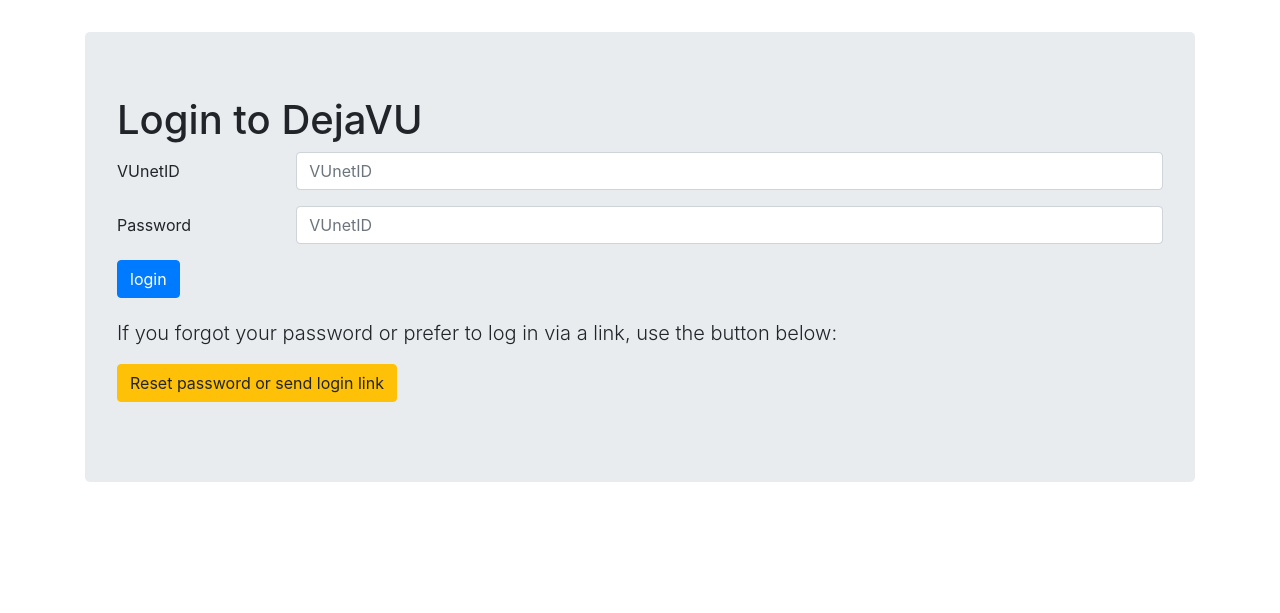
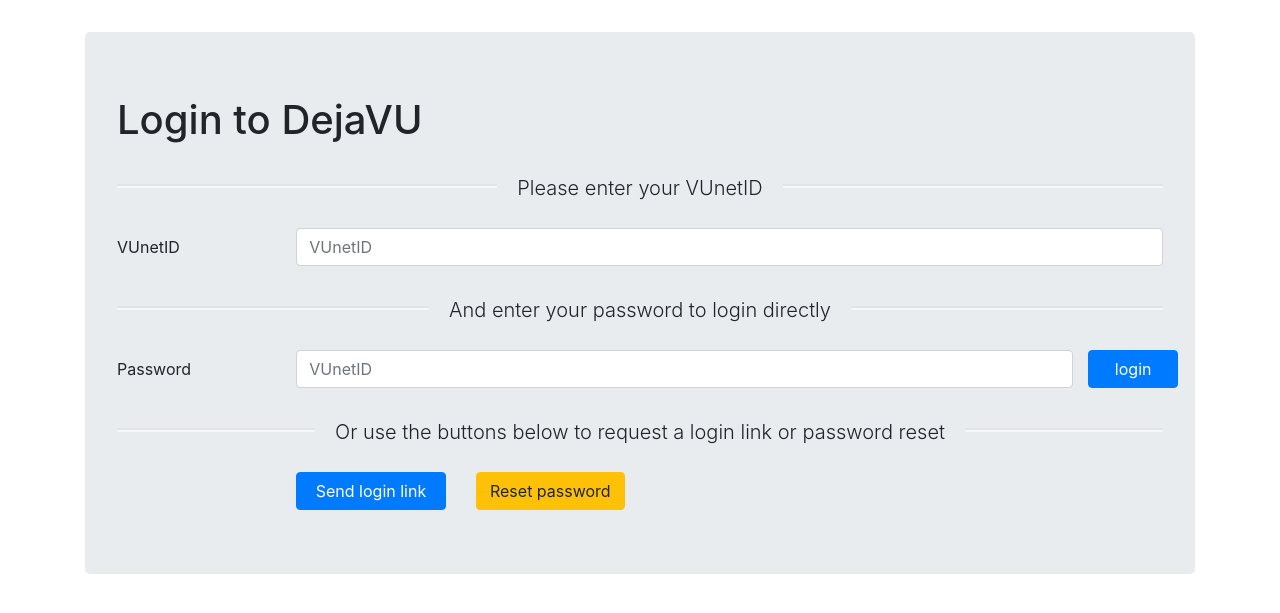
Before and after one commit to vanatteveldt/dejavu, a Django app: page /accounts/login/ in a window 1280 px wide. Shown: the part 56-669 px from the top of the page. Run offline with Django 3.2, Linux system fonts and the light colour scheme; some libraries are stand-ins or nearby versions.

Commit message:
Add login links, refactor dossier (again...)

```diff
--- a/dejaviewer/models.py
+++ b/dejaviewer/models.py
@@ -7,7 +7,7 @@
     has_phd = models.BooleanField(null=True)
     has_bko = models.BooleanField(null=True)
     has_enc1 = models.BooleanField(null=True)
-    notes = models.TextField()
+    notes = models.TextField(null=True, blank=True)
 
     def __str__(self):
         return f'[{self.user.username}] {self.user.first_name} {self.user.last_name}'
--- a/dejaviewer/templates/base.html
+++ b/dejaviewer/templates/base.html
@@ -19,6 +19,12 @@
             padding: 3rem 1.5rem;
             text-align: center;
         }
+
+
+        .text-divider{margin: 2em 0; line-height: 0; text-align: center;}
+.text-divider span{padding: 1em;}
+.jumbotron .text-divider span {background-color: rgb(233, 236, 239);}
+.text-divider:before{ content: " "; display: block; border-top: 2px solid #e3e3e3; border-bottom: 2px solid #f7f7f7;}
     </style>
 <script src="https://kit.fontawesome.com/de4508666e.js"></script>
 
@@ -28,16 +34,19 @@
 
 <!-- Top level menu (navbar) -->
 <nav class="navbar navbar-expand-lg navbar-dark bg-dark">
-  <a class="navbar-brand" href="#">DejaVU</a>
+  <a class="navbar-brand" href="{%  url 'index' %}">DejaVU</a>
   <button class="navbar-toggler" type="button" data-toggle="collapse" data-target="#navbarSupportedContent" aria-controls="navbarSupportedContent" aria-expanded="false" aria-label="Toggle navigation">
     <span class="navbar-toggler-icon"></span>
   </button>
     <ul class="nav navbar-nav  ml-auto">
+        {% if user.is_superuser %}
+            <li class="nav-item"><a class="nav-link" href="{% url 'admin:index' %}"><i class="fas fa-cogs"></i> Admin</a></li>
+        {% endif %}
         {% if user.is_authenticated %}
       <li class="nav-item"><a class="nav-link" href="#"><i class="fas fa-user-graduate"></i> {{ user.username }}</a></li>
-      <li class="nav-item"><a class="nav-link" href="{% url 'logout' %}"><i class="fas fa-sign-out-alt"></i> Log out</a></li>
+      <li class="nav-item"><a class="nav-link" href="{% url 'logout' %}?next={{ request.path }}"><i class="fas fa-sign-out-alt"></i> Log out</a></li>
         {%  else %}
-            <li class="nav-item"><a class="nav-link" href="{% url 'login' %}"><i class="fas fa-sign-in-alt"></i> Log in</a></li>
+            <li class="nav-item"><a class="nav-link" href="{% url 'login' %}?next={{ request.path }}"><i class="fas fa-sign-in-alt"></i> Log in</a></li>
 
         {% endif %}
     </ul>
--- /dev/null
+++ b/dejaviewer/templates/registration/link_email_subject.txt
@@ -0,0 +1 @@
+{% if action == 'LINK' %}One-time login{% else %}Password reset{% endif %} link for DejaVU
--- a/dejaviewer/templates/registration/login.html
+++ b/dejaviewer/templates/registration/login.html
@@ -5,43 +5,50 @@
 
         <h1>Login to DejaVU</h1>
 
-{% if form.errors %}
-<p>Your username and password didn't match. Please try again.</p>
+        {% if form.non_field_errors %}
+            <div class="alert alert-danger" role="alert">{{ form.non_field_errors }}</div>
+        {% endif %}
+        {% if error %}
+            <div class="alert alert-danger" role="alert">{{ error }}</div>
         {% endif %}
 
-{% if next %}
-    {% if user.is_authenticated %}
-    <p>Your account doesn't have access to this page. To proceed,
-    please login with an account that has access.</p>
-    {% else %}
-    <p>Please login to see this page.</p>
-    {% endif %}
-{% endif %}
+        <p class="lead text-divider"><span>Please enter your VUnetID</span></p>
 
         <form method="post" action="{% url 'login' %}">
             {% csrf_token %}
-
             <div class="form-group row">
                 <label for="id_username" class="col-form-label col-sm-2">VUnetID</label>
                 <div class="col-sm-10">
-    <input type="text" name='username' class="form-control"  id="id_username" placeholder="VUnetID">
+                    <input type="text" name='username' class="form-control  {%if form.errors.username %}is-invalid{%endif%}"  id="id_username" placeholder="VUnetID">
+                        {% if form.errors.username %}<div class="invalid-feedback">{{ form.errors.username }}</div>{%  endif %}
                 </div>
             </div>
+            <p class="lead text-divider"><span>And enter your password to login directly</span></p>
 
             <div class="form-group row">
                 <label for="id_password" class="col-form-label col-sm-2">Password</label>
-            <div class="col-sm-10">
+                <div class="col-sm-9">
                     <input type="password" name='password' class="form-control"  id="id_password" placeholder="VUnetID">
+                     {% if form.errors.password %}<div class="invalid-feedback">{{ form.errors.password }}</div>{%  endif %}
                 </div>
+                <input name="action-login" class="btn btn-primary col-sm-1" type="submit" value="login">
             </div>
 
-<input class="btn btn-primary" type="submit" value="login">
             <input type="hidden" name="next" value="{{ next }}">
 
+            <p class="lead text-divider"><span>Or use the buttons below to request a login link or password reset</span></p>
+
+            <div class="row">
+                <div class="col-md-2 offset-md-2">
+                    <input name="action-link" type="submit" class="btn btn-primary" style="width:100%" value="Send login link">
+                </div>
+                <div class="col-md-2">
+                    <input name="action-reset"  type="submit"  class="btn btn-warning"  style="width:100%"  value="Reset password">
+                </div>
+
+            </div>
         </form>
-<p class="lead" style="margin-top:1em">If you forgot your password or prefer to log in via a link, use the button below:</p>
         {# Assumes you setup the password_reset view in your URLconf #}
-    <a class="btn btn-warning" href="{% url 'password_reset' %}">Reset password or send login link</a></p>
 
 
     </div>
--- a/dejaviewer/urls.py
+++ b/dejaviewer/urls.py
@@ -1,21 +1,31 @@
 from django.urls import path, reverse
 from django.views.generic import RedirectView
 
-from dejaviewer.views import CourseInfoView, IndexView
+from dejaviewer.views.auth import VULoginView, TokenLoginView
 from dejaviewer.views.course import CourseView
-from dejaviewer.views.courseinfo import CourseInfoCompleteView, CourseInfoIndexView
+from dejaviewer.views.dossier import CourseInfoCompleteView, CourseInfoIndexView, DossierDescriptionView
 from dejaviewer.views.curriculum import CurriculumView
+from django.contrib.auth import views as auth_views
+
+from dejaviewer.views.index import IndexView
 
 urlpatterns = [
     path('', IndexView.as_view(), name='index'),
 
-    path('course/<int:course>/dossier/full', CourseInfoCompleteView.as_view(), name='course-info-complete'),
-    path('course/<int:course>/dossier/<int:step>', CourseInfoView.as_view(), name='course-info'),
-    path('course/<int:course>/dossier', CourseInfoIndexView.as_view(), name='course-info-index'),
+    #path('course/<int:course>/dossier/full', CourseInfoCompleteView.as_view(), name='course-info-complete'),
+    path('course/<int:course>/dossier/description', DossierDescriptionView.as_view(), name='dossier-description'),
+    #path('course/<int:course>/dossier', CourseInfoIndexView.as_view(), name='course-info-index'),
 
     path('curriculum', CurriculumView.as_view(), name='curriculum'),
     path('curriculum/<str:programme>', CurriculumView.as_view(), name='curriculum'),
 
     path('course/<str:programme>/<int:course>', CourseView.as_view(), name='course'),
     path('course/<int:course>', CourseView.as_view(), name='course'),
+
+    path('accounts/login/', VULoginView.as_view(), name='login'),
+    path('accounts/login-token/<str:uidb64>/<str:token>/', TokenLoginView.as_view(), name='login-token'),
+    path('accounts/logout/', auth_views.LogoutView.as_view(), name='logout'),
+    path('accounts/reset/<uidb64>/<token>/', auth_views.PasswordResetConfirmView.as_view(),
+         name='password_reset_confirm'),
+    path('accounts/reset/done/', auth_views.PasswordResetCompleteView.as_view(), name='password_reset_complete'),
 ]
--- a/dejaviewer/views/__init__.py
+++ /dev/null
@@ -1,2 +0,0 @@
-from .index import IndexView
-from .courseinfo import CourseInfoView
--- /dev/null
+++ b/dejaviewer/views/auth.py
@@ -0,0 +1,122 @@
+import logging
+
+from django.contrib.auth import login
+from django.contrib.auth.forms import AuthenticationForm
+from django.contrib.auth.models import User
+from django.contrib.auth.tokens import PasswordResetTokenGenerator
+from django.contrib.auth.views import LoginView, SuccessURLAllowedHostsMixin
+from django.core.mail import EmailMultiAlternatives
+from django.template import loader
+from django.template.response import TemplateResponse
+from django.urls import reverse
+from django.utils.encoding import force_bytes
+from django.utils.http import urlsafe_base64_encode, urlsafe_base64_decode, is_safe_url, urlencode
+from django.views import View
+from django.views.generic import TemplateView, RedirectView
+
+from django import forms
+
+
+class VULoginForm(AuthenticationForm):
+    """Subclass for authentication that can handle login/reset link sending"""
+
+    def clean(self):
+        if 'action-link' in self.data:
+            self.action = "LINK"
+        elif 'action-reset' in self.data:
+            self.action = "RESET"
+        else:
+            self.action = "LOGIN"
+
+        if self.action in ["LINK", "RESET"]:
+            # don't need password, only check if username is filled in
+            if not self.cleaned_data.get('username'):
+                raise forms.ValidationError(
+                    "Please enter a valid VUnetID",
+                    code='invalid_login',
+                    params={'username': self.username_field.verbose_name},
+                )
+            return self.cleaned_data
+        else:
+            # Normal login, so defer to super
+
+            return super().clean()
+
+
+def send_email(user: User, action: str, next_url: str = None):
+    # Mostly Copypasta from auth.forms.PasswordResetForm
+    token = PasswordResetTokenGenerator().make_token(user)
+    context = dict(user=user,
+                   action=action,
+                   uid=urlsafe_base64_encode(force_bytes(user.pk)),
+                   token=token,
+                   protocol="http",
+                   domain="localhost:8000",
+                   next=next_url,
+                  )
+    from_email = "vanatteveldt@gmail.com"
+    to_email = "vanatteveldt@gmail.com" # replace with vunet-id
+    subject = loader.render_to_string("registration/link_email_subject.txt", context)
+    # Email subject *must not* contain newlines
+    subject = ''.join(subject.splitlines())
+    body = loader.render_to_string("registration/link_email_body.txt", context)
+    email_message = EmailMultiAlternatives(subject, body, from_email, [to_email])
+    html_email = loader.render_to_string("registration/link_email_body.html", context)
+    email_message.attach_alternative(html_email, 'text/html')
+    email_message.send()
+
+
+class VULoginView(LoginView):
+    form_class = VULoginForm
+
+    def get_context_data(self, **kwargs):
+        c = super().get_context_data(**kwargs)
+        if 'error' in self.request.GET:
+            c['error'] = self.request.GET['error']
+        return c
+
+    def form_valid(self, form):
+        print(form.action)
+        if form.action in ["LINK", "RESET"]:
+            return self.send_link(form.action, form.cleaned_data['username'])
+        else:
+            return super().form_valid(form)
+
+    def send_link(self, action: str, username: str):
+        response = TemplateResponse(self.request, template="registration/mail_sent.html",
+                                    context=dict(username=username))
+        try:
+            user = User.objects.get(username = username)
+        except User.DoesNotExist:
+            logging.warning(f"User {username} not found")
+            return response
+        if not user.is_active:
+            logging.warning(f"User {username} not active")
+            return response
+
+        send_email(user, action, next_url = self.get_redirect_url())
+        return response
+
+
+def _token_login(uidb64: str, token: str) -> User:
+    uid = urlsafe_base64_decode(uidb64).decode()
+    user = User.objects.get(pk=uid)
+    if not PasswordResetTokenGenerator().check_token(user, token):
+        raise ValueError("Token invalid or expired")
+    return user
+
+
+class TokenLoginView(RedirectView, SuccessURLAllowedHostsMixin):
+    def get_redirect_url(self, *args, **kwargs):
+        try:
+            user = _token_login(kwargs['uidb64'], kwargs['token'])
+            login(self.request, user)
+        except Exception as e:
+
+            return f'{reverse("login")}?{urlencode(dict(error=str(e)))}'
+        redirect_to = self.request.POST.get('next', self.request.GET.get('next', ''))
+        if redirect_to and is_safe_url(url=redirect_to, allowed_hosts=self.get_success_url_allowed_hosts(),
+                                       require_https=self.request.is_secure()):
+            return redirect_to
+        else:
+            return reverse("index")
--- a/dejaviewer/views/courseinfo.py
+++ b/dejaviewer/views/dossier.py
@@ -2,9 +2,10 @@
 
 from ckeditor.widgets import CKEditorWidget
 from django import forms
+from django.forms import CharField
 from django.views.generic import FormView, TemplateView
 
-from dejaviewer.models import Course
+from dejaviewer.models import Course, CourseField, CourseInfo
 
 # Beschrijving (1.3)
 # Leerdoelen (2.2)
@@ -31,43 +32,37 @@
 
 
 
-class CourseInfoView(FormView):
-    template_name = 'courseinfo.html'
+class DossierDescriptionForm(forms.Form):
+    description = CharField(label='Coruse Description', widget=CKEditorWidget)
+
+class DossierDescriptionView(FormView):
+    template_name = 'dossier_description.html'
+    form_class = DossierDescriptionForm
 
     def setup(self, request, *args, **kwargs):
         super().setup(request, *args, **kwargs)
-        self.stepnr = kwargs.get('step', 1)
-        self.step = steps[self.stepnr - 1]
-        self.course = Course.objects.get(code="S_D1")
+        self.course = Course.objects.get(pk=kwargs['course'])
+        self.field = CourseField.objects.get(field='description')
+        self.sources = {ci.source: ci.content for ci in CourseInfo.objects.filter(course=self.course, field=self.field)}
+        self.value = self.sources.pop('dossier', '')
+        self.sources['Last year'] = '(sorry, no data yet!)'
 
-    def get_form_class(self):
-        form = forms.Form
-        for f in self.step.fields:
-            form.base_fields[f.field] = forms.CharField(label=f.label,
-                                                   widget=CKEditorWidget(),
-                                                   initial=getattr(self.course, f.field))
-        return form
+    def get_initial(self):
+        return {'description': self.value}
 
     def get_context_data(self, **kwargs):
         c = super().get_context_data(**kwargs)
         c['course'] = self.course
-        c['steps'] = steps
-        c['step'] = self.step
-        c['stepnr'] = self.stepnr
-        c['nsteps'] = len(steps)
+        c['sources'] = self.sources
         return c
 
-
     def form_valid(self, form):
-        for f in self.step.fields:
-            print(f.field, form.cleaned_data[f.field])
-            setattr(self.course, f.field, form.cleaned_data[f.field])
-        self.course.save()
-        return self.render_to_response(self.get_context_data(form=form))
+        self.course.set_field('description', 'dossier', form.cleaned_data['description'])
+        return super().form_valid(form)
 
 
 class CourseInfoCompleteView(TemplateView):
-    template_name = 'courseinfo_overview.html'
+    template_name = 'dossier_full.html'
 
     def get_context_data(self, **kwargs):
         c = super().get_context_data(**kwargs)
@@ -82,7 +77,7 @@
 
 
 class CourseInfoIndexView(TemplateView):
-    template_name = 'courseinfo_index.html'
+    template_name = 'dossier_index.html'
 
     def get_context_data(self, **kwargs):
         c = super().get_context_data(**kwargs)
--- a/dejavu/urls.py
+++ b/dejavu/urls.py
@@ -16,10 +16,17 @@
 from django.contrib import admin
 from django.urls import path, include
 
-import dejaviewer
-
 urlpatterns = [
     path('admin/', admin.site.urls),
     path('', include('dejaviewer.urls')),
-    path('accounts/', include('django.contrib.auth.urls')),
+
 ]
+
+#accounts/login/ [name='login']
+#accounts/logout/ [name='logout']
+#accounts/password_change/ [name='password_change']
+#accounts/password_change/done/ [name='password_change_done']
+#accounts/password_reset/ [name='password_reset']
+#accounts/password_reset/done/ [name='password_reset_done']
+#accounts/reset/<uidb64>/<token>/ [name='password_reset_confirm']
+#accounts/reset/done/ [name='password_reset_complete']
--- a/read_data.py
+++ b/read_data.py
@@ -91,7 +91,6 @@
                                          last_name=m.group('name'),
                                          email=f'{vunetid}@vu.nl')
 
-            u.is_active = False
             u.save()
         phd = 'dr.' in m.group('titles')
         t = Teacher.objects.create(user=u, has_phd=phd)
@@ -152,7 +151,6 @@
                 if content:
                     c.set_field(field.field, field.source, content)
 
-
             for name in d['Vakcoordinator'].split(", "):
                 if name:
                     ct = get_teacher(c, name)
--- /dev/null
+++ b/site_settings.py
@@ -0,0 +1,6 @@
+EMAIL_BACKEND = 'django.core.mail.backends.smtp.EmailBackend'
+EMAIL_HOST = 'smtp.gmail.com'
+EMAIL_PORT = 587
+EMAIL_HOST_USER = 'amcat.vu@gmail.com'
+EMAIL_HOST_PASSWORD = 'mmdqovjzibvxpgty'
+EMAIL_USE_TLS = True
```
Also changed, not shown: dejaviewer/templates/courseinfo.html (deleted, +0 -64 lines), dejaviewer/templates/dossier_description.html (added, +70 -0 lines), dejaviewer/templates/registration/link_email_body.html (added, +16 -0 lines), dejaviewer/templates/registration/link_email_body.txt (added, +17 -0 lines), dejaviewer/templates/registration/mail_sent.html (added, +12 -0 lines), dejavu/settings.py (+10 -1 lines), dejaviewer/templates/dossier_full.html (renamed from dejaviewer/templates/courseinfo_overview.html), dejaviewer/templates/dossier_index.html (renamed from dejaviewer/templates/courseinfo_index.html). Lines whose indentation alone changed are shown as unchanged.
